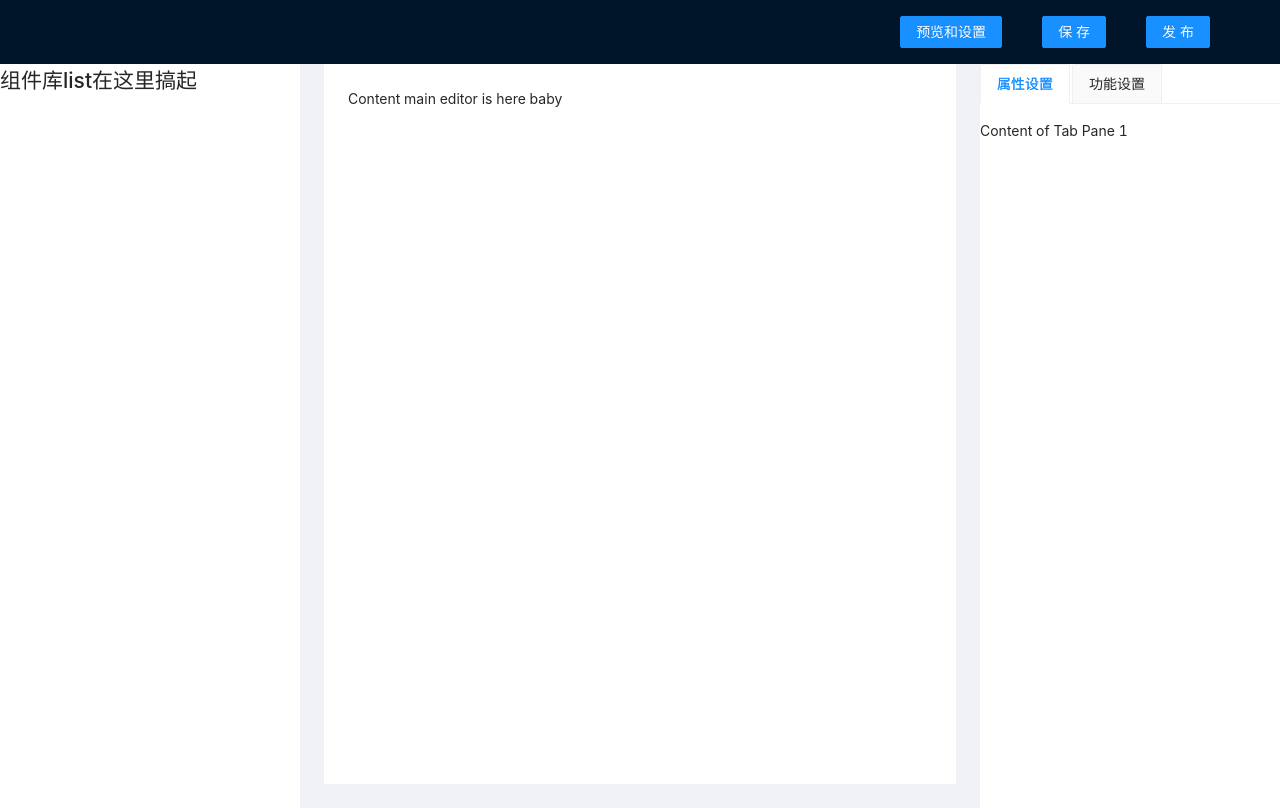
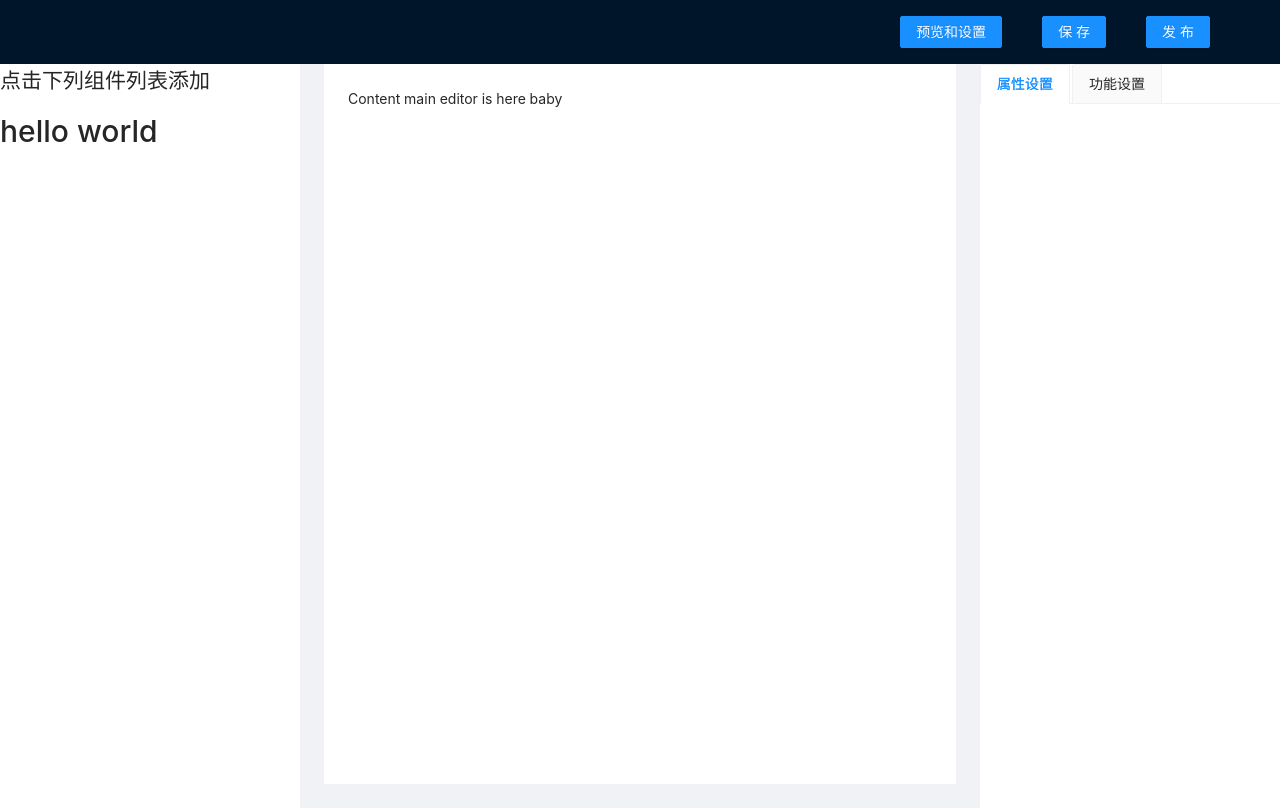
Before and after one commit to imooc-lego/editor, a Vue app: page / in a window 1280 px wide. Built offline with nearby package versions, Linux system fonts and the light colour scheme.

Commit message:
finish poc, support adding one test component, can update props in right panel

```diff
--- a/babel.config.js
+++ b/babel.config.js
@@ -1,5 +1,6 @@
 module.exports = {
   presets: [
     '@vue/cli-plugin-babel/preset'
-  ]
+  ],
+  plugins: ['@vue/babel-plugin-jsx']
 }
--- a/package.json
+++ b/package.json
@@ -10,13 +10,16 @@
   "dependencies": {
     "ant-design-vue": "^2.0.0-beta.9",
     "core-js": "^3.6.5",
+    "lodash": "^4.17.20",
     "vue": "^3.0.0-0",
     "vue-router": "^4.0.0-0",
     "vuex": "^4.0.0-0"
   },
   "devDependencies": {
+    "@types/lodash": "^4.14.161",
     "@typescript-eslint/eslint-plugin": "^2.33.0",
     "@typescript-eslint/parser": "^2.33.0",
+    "@vue/babel-plugin-jsx": "^1.0.0-rc.2",
     "@vue/cli-plugin-babel": "~4.5.0",
     "@vue/cli-plugin-eslint": "~4.5.0",
     "@vue/cli-plugin-router": "~4.5.0",
--- a/src/components/Test.tsx
+++ /dev/null
@@ -1,3 +0,0 @@
-const Test = () => <h1>Vue 3.0</h1>
-
-export default Test
--- /dev/null
+++ b/src/components/Title.tsx
@@ -0,0 +1,26 @@
+import { pick } from 'lodash'
+
+// default props for Title component
+export const defaultProps = {
+  text: 'Hello World',
+  fontSize: '30px'
+}
+
+// array that contains style props
+export const stylePropsArr = ['fontSize']
+
+const Title = (props: any, context: any) => {
+  const mergeProps = { ...defaultProps, ...props }
+  const styleProps = pick(mergeProps, stylePropsArr)
+  console.log(mergeProps)
+  console.log(styleProps)
+  return (
+    <h2
+      style={styleProps}
+      onClick={ () => { context.emit('item-click', { name: 'Title', props: { ...mergeProps } }) } }>
+      {props.text}
+    </h2>
+  )
+}
+
+export default Title
--- a/src/store/index.ts
+++ b/src/store/index.ts
@@ -1,11 +1,38 @@
 import { createStore } from 'vuex'
 
-export default createStore({
+export interface GlobalDataProps {
+  components: any[];
+  currentElement: number;
+}
+export default createStore<GlobalDataProps>({
   state: {
+    components: [],
+    currentElement: -1
   },
   mutations: {
+    addComponentToEditor (state, component) {
+      state.components.push(component)
+    },
+    editProps (state, index) {
+      state.currentElement = index
+    },
+    updateValue (state, { key, value }) {
+      const currentComponent = state.components.find((component, index) => index === state.currentElement)
+      if (currentComponent) {
+        if (typeof value === 'number') {
+          currentComponent.props[key] = value + 'px'
+        } else {
+          currentComponent.props[key] = value
+        }
+      }
+    }
   },
   actions: {
+  },
+  getters: {
+    getCurrentElement: (state) => {
+      return state.components.find((component, index) => index === state.currentElement)
+    }
   },
   modules: {
   }
--- a/src/views/Home.vue
+++ b/src/views/Home.vue
@@ -41,19 +41,43 @@
     </a-layout>
     <a-layout>
       <a-layout-sider width="300" style="background: #fff">
-        <h2>组件库list在这里搞起</h2>
+        <h2>点击下列组件列表添加</h2>
+        <div  @click="onItemCreated">
+          <Title text="hello world"></Title>
+        </div>
       </a-layout-sider>
       <a-layout style="padding: 0 24px 24px">
         <a-layout-content
           :style="{ background: '#fff', padding: '24px', margin: 0, minHeight: '90vh' }"
         >
           Content main editor is here baby
+          <ul>
+            <li v-for="(item, index) in components" :key="index">
+              <div @click="editProps(index)">
+                <component :is="item.name" v-bind="item.props"/>
+              </div>
+            </li>
+          </ul>
         </a-layout-content>
       </a-layout>
       <a-layout-sider width="300" style="background: #fff">
         <a-tabs type="card">
           <a-tab-pane key="1" tab="属性设置">
-            Content of Tab Pane 1
+            <div v-if="currentElement">
+              <li v-for="(value, key) in currentElement.props" :key="key">
+                {{key}}:
+                <component
+                  v-if="mapPropsToComponents[key] === 'a-input'"
+                  :is="mapPropsToComponents[key]"
+                  :value="value" @change="(e) => { updateValue(e, key)}"
+                />
+                <component
+                  v-if="mapPropsToComponents[key] === 'a-input-number'"
+                  :is="mapPropsToComponents[key]"
+                  :value="parseInt(value)" @change="(e) => { updateValueNumber(e, key)}"
+                />
+              </li>
+            </div>
           </a-tab-pane>
           <a-tab-pane key="2" tab="功能设置">
             Content of Tab Pane 2
@@ -65,20 +89,50 @@
 </template>
 
 <script lang="ts">
-import { defineComponent, ref } from 'vue'
-
+import { defineComponent, ref, computed } from 'vue'
+import { useStore } from 'vuex'
+import Title, { defaultProps } from '../components/Title'
 export default defineComponent({
   name: 'Home',
+  components: {
+    Title
+  },
   setup () {
+    const store = useStore()
+    const components = computed(() => store.state.components)
+    const currentElement = computed(() => store.getters.getCurrentElement)
     const visible = ref(false)
     const showModal = ref(false)
+    const mapPropsToComponents = {
+      text: 'a-input',
+      fontSize: 'a-input-number'
+    }
     const handleOk = () => {
       showModal.value = false
+    }
+    const onItemCreated = (type: string) => {
+      store.commit('addComponentToEditor', { name: 'title', props: defaultProps })
+    }
+    const editProps = (index: number) => {
+      store.commit('editProps', index)
+    }
+    const updateValue = (e: any, key: string) => {
+      store.commit('updateValue', { key, value: e.target.value })
+    }
+    const updateValueNumber = (e: any, key: string) => {
+      store.commit('updateValue', { key, value: e })
     }
     return {
       visible,
       showModal,
-      handleOk
+      handleOk,
+      onItemCreated,
+      components,
+      editProps,
+      currentElement,
+      mapPropsToComponents,
+      updateValue,
+      updateValueNumber
     }
   }
 })
```
Also changed, not shown: src/components/ListWrapper.vue (added, +21 -0 lines), 1 other file (tests, documents, lock files or other folders).
